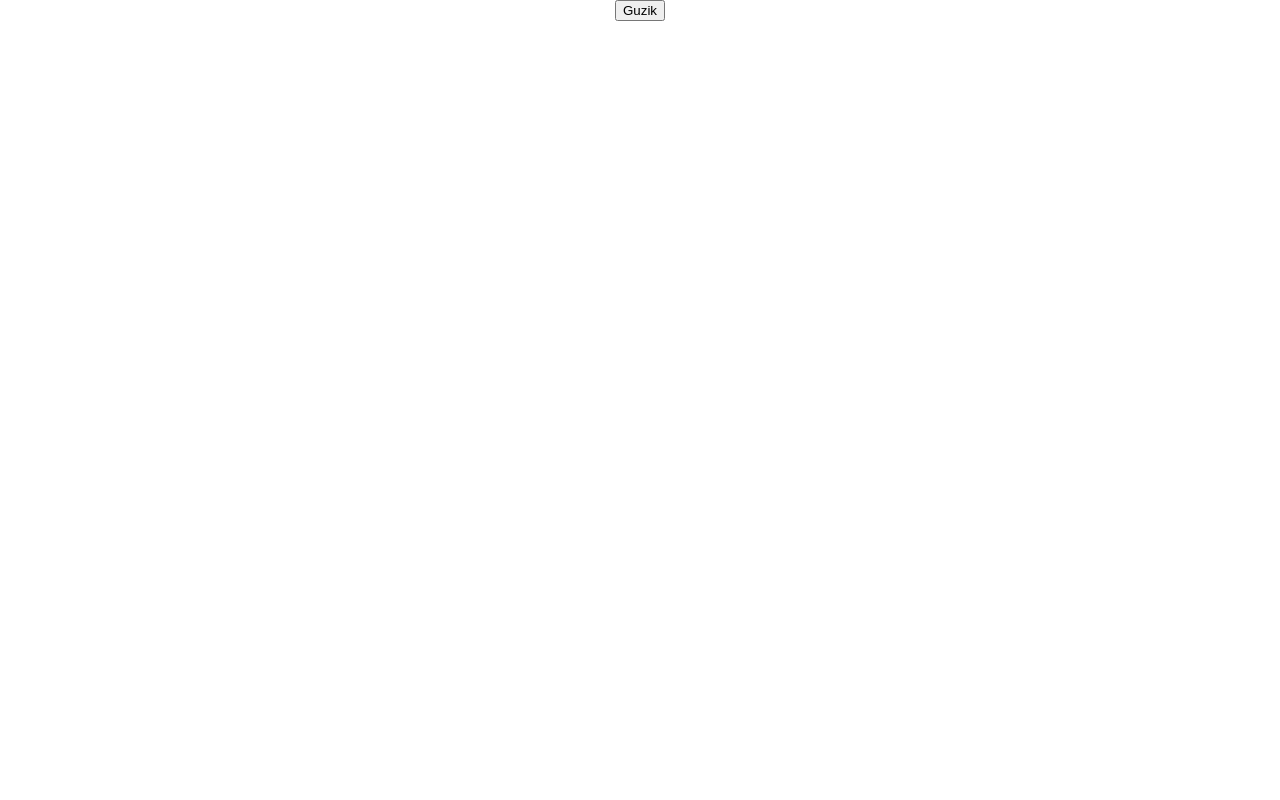
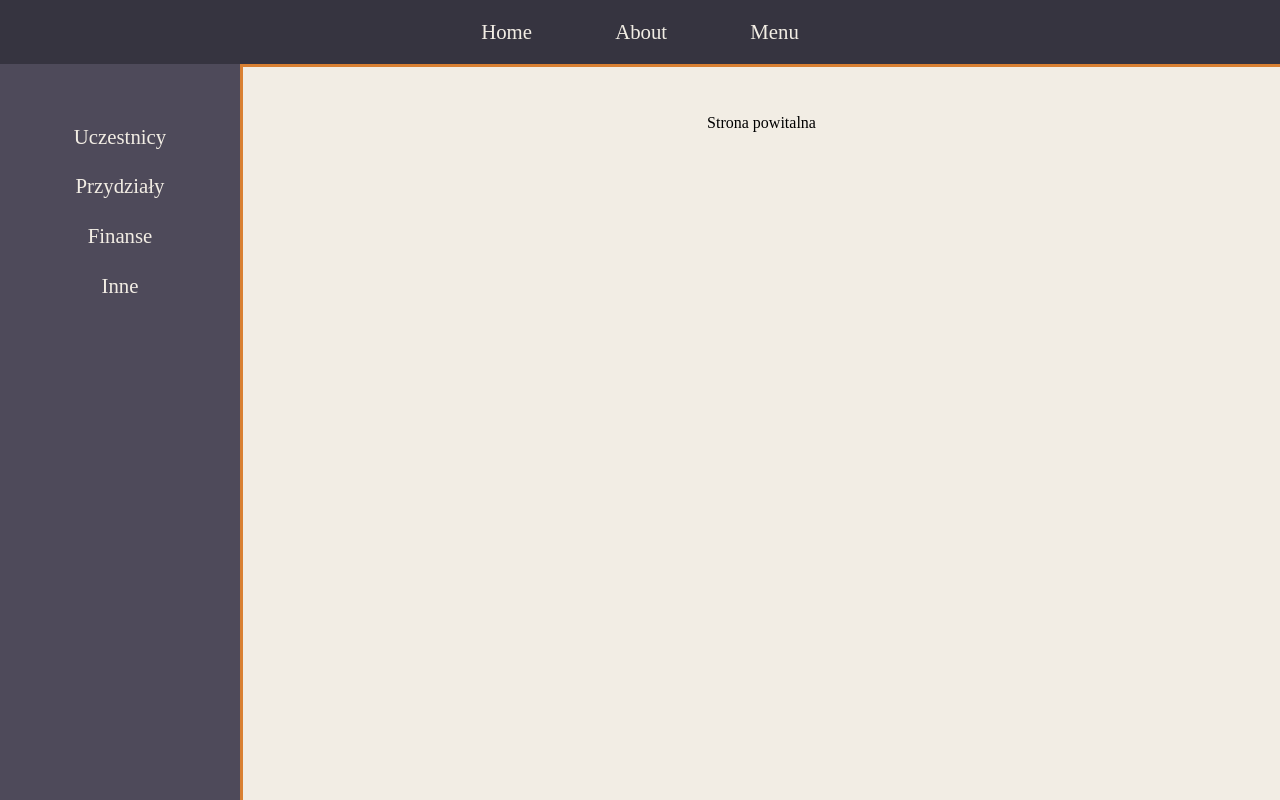
Before and after one commit to CzepiM200/DB_Organizer, a React (Create React App) app: page / in a window 1280 px wide. Built offline with nearby package versions, Linux system fonts and the light colour scheme.

Commit message:
Added initial structure

```diff
--- a/src/App.tsx
+++ b/src/App.tsx
@@ -1,13 +1,11 @@
 import React from "react";
-import logo from "./logo.svg";
 import "./App.css";
-import { HomaPage } from "./components/HomePage";
-import "./scss/_generic.scss";
+import { MainPage } from "./components/MainPage";
 
 function App() {
   return (
     <div className="App">
-      <HomaPage />
+      <MainPage />
     </div>
   );
 }
--- /dev/null
+++ b/src/components/HomaPage/HomePage.tsx
@@ -0,0 +1,7 @@
+import React, { FunctionComponent } from "react";
+
+type HomePageProps = {};
+
+export const HomePage: FunctionComponent<HomePageProps> = (props: any) => {
+  return <section>Strona powitalna</section>;
+};
--- a/src/components/HomePage.tsx
+++ /dev/null
@@ -1,7 +0,0 @@
-import React, { FunctionComponent } from "react";
-
-type HomePageProps = {};
-
-export const HomaPage: FunctionComponent<HomePageProps> = (props: any) => {
-  return <button>Guzik</button>;
-};
--- a/src/components/MainPage.tsx
+++ b/src/components/MainPage.tsx
@@ -1,7 +1,28 @@
+import "../scss/main.scss";
+import "./_mainPage.scss";
 import React, { FunctionComponent } from "react";
+import { HomePage } from "./HomaPage/HomePage";
+import { Sidebar } from "./Sidebar/Sidebar";
+import { Navbar } from "./Navbar/Navbar";
 
 type MainPageProps = {};
 
-export const HomaPage: FunctionComponent<MainPageProps> = (props: any) => {
-  return <button>Guzik</button>;
+export const MainPage: FunctionComponent<MainPageProps> = (props: any) => {
+  return (
+    <>
+      <section className="main-page">
+        <article className="main-page__navbar">
+          <Navbar />
+        </article>
+        <article className="main-page__main">
+          <div className="main-page__sidebar">
+            <Sidebar />
+          </div>
+          <div className="main-page__page">
+            <HomePage />
+          </div>
+        </article>
+      </section>
+    </>
+  );
 };
--- /dev/null
+++ b/src/components/Navbar/Navbar.tsx
@@ -0,0 +1,16 @@
+import "./_navbar.scss";
+import React, { FunctionComponent } from "react";
+
+type NavbarProps = {};
+
+export const Navbar: FunctionComponent<NavbarProps> = (props: any) => {
+  return (
+    <header className="navbar">
+      <ul className="navbar__nav">
+        <li className="navbar__item">Home</li>
+        <li className="navbar__item">About</li>
+        <li className="navbar__item">Menu</li>
+      </ul>
+    </header>
+  );
+};
--- /dev/null
+++ b/src/components/Navbar/_navbar.scss
@@ -0,0 +1,24 @@
+@import "../../scss/generic";
+
+.navbar {
+  height: 100%;
+  background-color: $menus-background;
+
+  &__nav {
+    height: 100%;
+    display: flex;
+    justify-content: center;
+    align-items: center;
+    cursor: pointer;
+  }
+
+  &__item {
+    color: $text-color;
+    font-size: 1.3em;
+    padding: 0.5em 2em;
+  }
+  &__item:hover {
+    color: $primary-color;
+    // border-bottom: 1px solid $secondary-color;
+  }
+}
--- /dev/null
+++ b/src/components/Sidebar/Sidebar.tsx
@@ -0,0 +1,17 @@
+import "./_sidebar.scss";
+import React, { FunctionComponent } from "react";
+
+type Sidebar = {};
+
+export const Sidebar: FunctionComponent<Sidebar> = (props: any) => {
+  return (
+    <div className="sidebar">
+      <ul className="sidebar__nav">
+        <li className="sidebar__item">Uczestnicy</li>
+        <li className="sidebar__item">Przydziały</li>
+        <li className="sidebar__item">Finanse</li>
+        <li className="sidebar__item">Inne</li>
+      </ul>
+    </div>
+  );
+};
--- /dev/null
+++ b/src/components/Sidebar/_sidebar.scss
@@ -0,0 +1,25 @@
+@import "../../scss/generic";
+
+.sidebar {
+  height: 100%;
+  width: 15em;
+  background-color: $menus-light-background;
+
+  &__nav {
+    margin-top: 20%;
+    display: flex;
+    flex-direction: column;
+    justify-content: center;
+    align-items: center;
+    cursor: pointer;
+  }
+
+  &__item {
+    color: $text-color;
+    font-size: 1.3em;
+    padding: 0.7em 2em;
+  }
+  &__item:hover {
+    color: $primary-color;
+  }
+}
--- /dev/null
+++ b/src/components/_mainPage.scss
@@ -0,0 +1,34 @@
+@import "../scss/generic";
+
+.main-page {
+  display: flex;
+  flex-direction: column;
+
+  height: 100vh;
+  width: 100vw;
+  background-color: $text-color;
+
+  &__navbar {
+    height: 4em;
+    width: 100%;
+  }
+
+  &__main {
+    display: flex;
+    height: calc(100% - 4em);
+  }
+
+  &__sidebar {
+    display: flex;
+    flex-direction: column;
+    height: 100%;
+  }
+
+  &__page {
+    width: 100%;
+    height: 100%;
+    padding: 3em;
+    border-top: 3px solid $primary-color;
+    border-left: 3px solid $primary-color;
+  }
+}
--- a/src/scss/generic/_colors.scss
+++ b/src/scss/generic/_colors.scss
@@ -1,4 +1,5 @@
 $menus-background: #363440;
+$menus-light-background: #4e4a5a;
 
 $primary-color: #d98032;
 $secondary-color: #8c442a;
```
Also changed, not shown: src/components/HomaPage/_homeage.scss (added).
